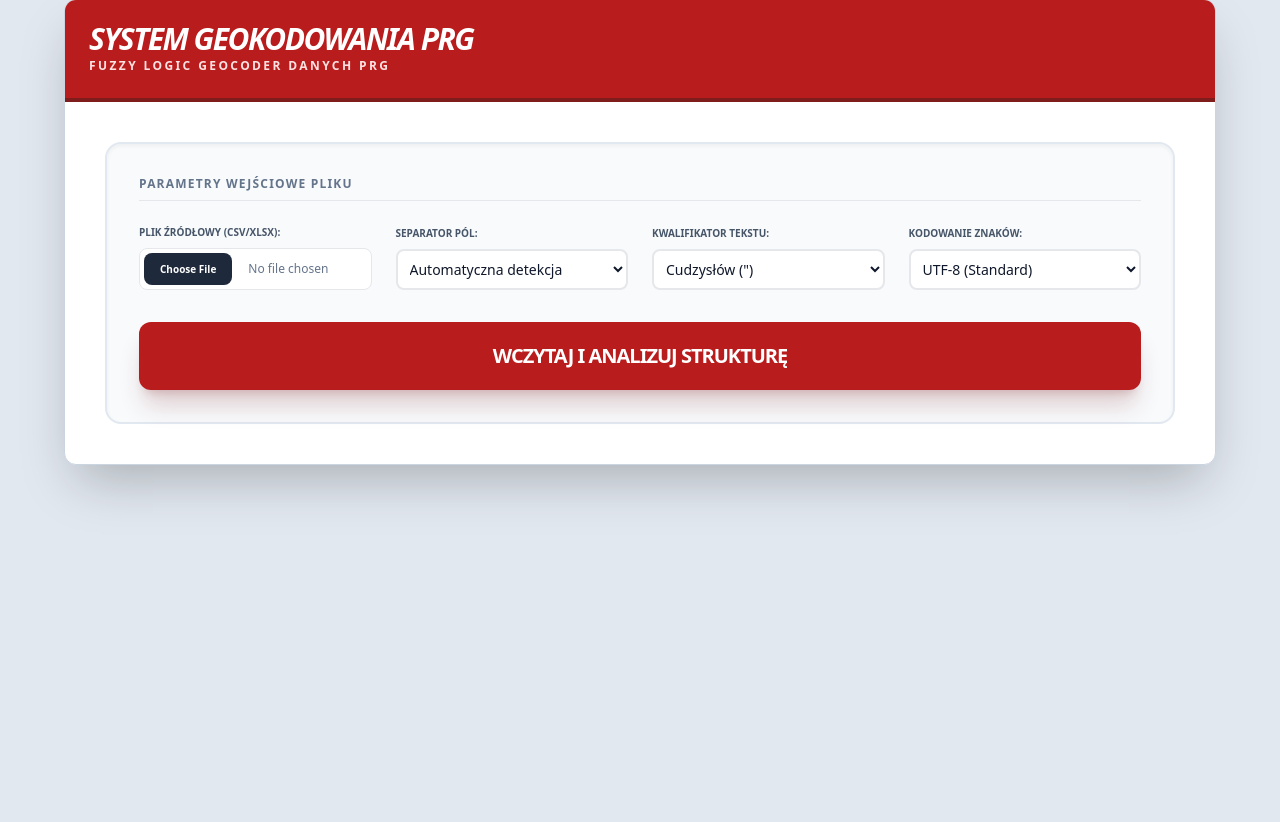
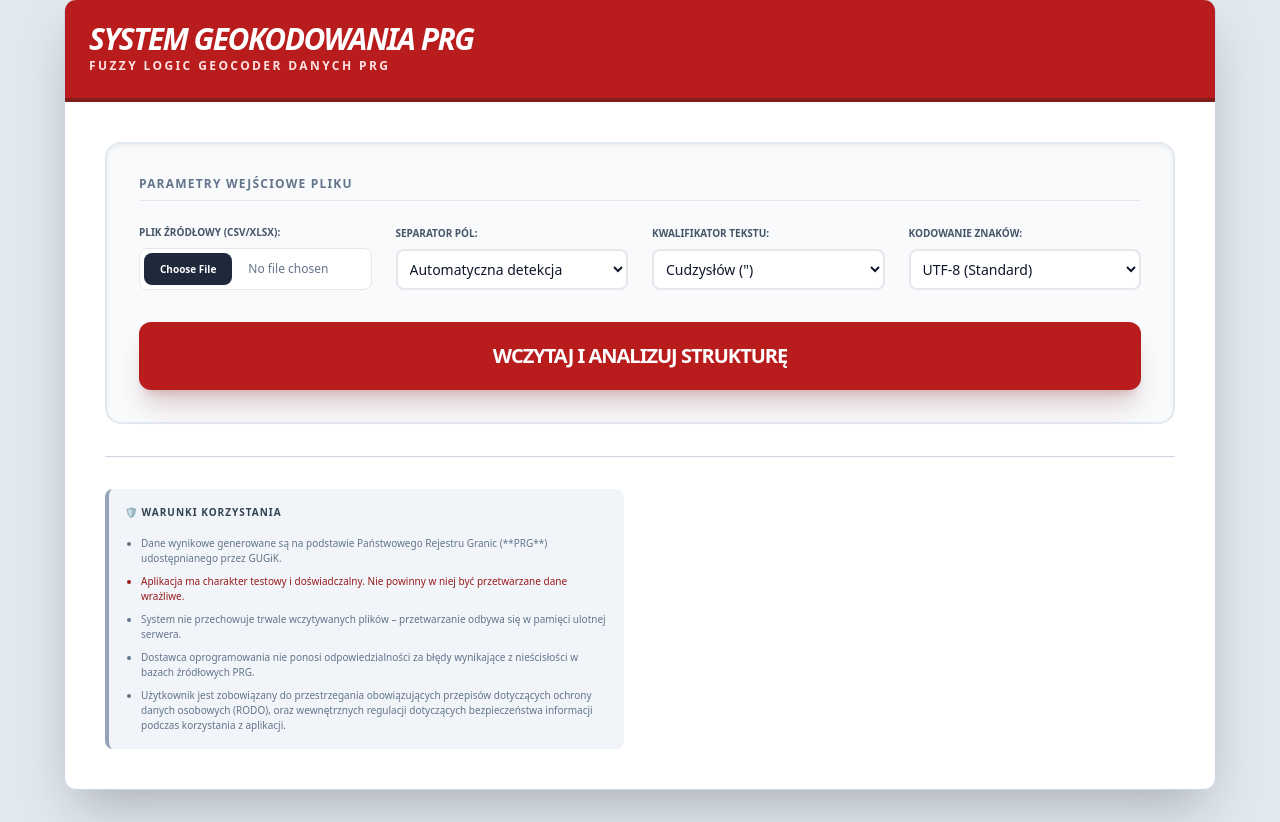
Before and after one commit to merkato/address-firefighter, a FastAPI app: page / in a window 1280 px wide. Shown: the part 33-855 px from the top of the page. Before the commit the page ends 533 px from the top, so only its background shows below. Run offline with FastAPI, Linux system fonts and the light colour scheme; parts of the project's set-up code (start-up, migrations or seed data) failed here and were passed over; some libraries are stand-ins or nearby versions.

Commit message:
Licencja, warunki używania  i attribution

```diff
--- a/app/templates/index.html
+++ b/app/templates/index.html
@@ -75,6 +75,22 @@
                         </button>
                     </div>
                 </div>
+                <div class="mt-12 grid grid-cols-1 md:grid-cols-2 gap-8 border-t border-slate-300 pt-8">
+
+                <div class="space-y-4 bg-slate-100 p-4 rounded-lg border-l-4 border-slate-400">
+                    <h4 class="text-[10px] font-black text-slate-700 uppercase tracking-widest flex items-center gap-2">
+                        🛡️ Warunki korzystania
+                    </h4>
+                    <ul class="text-[10px] text-slate-500 space-y-2 list-disc pl-4 font-medium">
+                        <li>Dane wynikowe generowane są na podstawie Państwowego Rejestru Granic (**PRG**) udostępnianego przez GUGiK.</li>
+                        <li class="text-red-800">Aplikacja ma charakter testowy i doświadczalny. Nie powinny w niej być przetwarzane dane wrażliwe. </li>
+                        <li>System nie przechowuje trwale wczytywanych plików – przetwarzanie odbywa się w pamięci ulotnej serwera.</li>
+                        <li>Dostawca oprogramowania nie ponosi odpowiedzialności za błędy wynikające z nieścisłości w bazach źródłowych PRG.</li>
+                        <li>Użytkownik jest zobowiązany do przestrzegania obowiązujących przepisów dotyczących ochrony danych osobowych (RODO), oraz wewnętrznych regulacji dotyczących bezpieczeństwa informacji podczas korzystania z aplikacji.</li>
+                    </ul>
+                </div>
+            </div>
+
             </section>
 
             <section x-show="step === 2" class="space-y-8 animate-in slide-in-from-bottom-4 duration-500">
@@ -224,6 +240,20 @@
                         </div>
                     </div>
                 </div>
+                <div class="bg-slate-900 p-8 rounded-2xl text-white shadow-2xl border-t-8 border-red-700">
+                    <div class="mt-8 pt-6 border-t border-slate-800 flex flex-col md:flex-row justify-between items-center gap-4">
+                        <div class="flex items-center gap-2">
+                            <span class="text-[9px] font-mono text-slate-500 uppercase tracking-widest">License:</span>
+                            <a href="https://creativecommons.org/licenses/by-sa/4.0/deed.pl" target="_blank" class="text-[9px] font-bold text-slate-400 hover:text-red-500 transition-colors">CC BY-SA 4.0</a>
+                        </div>
+
+                        <div class="text-right">
+                            <p class="text-[10px] font-mono text-slate-500 italic">
+                                Z dużą ilością kawy, <span class="text-slate-300 font-bold">SQ9NIT</span>, 2026
+                            </p>
+                        </div>
+                    </div>
+                </div>
             </section>
         </main>
     </div>
```
Also changed, not shown: README.md (added).
